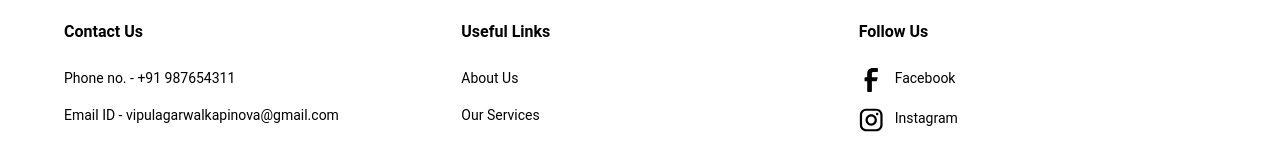
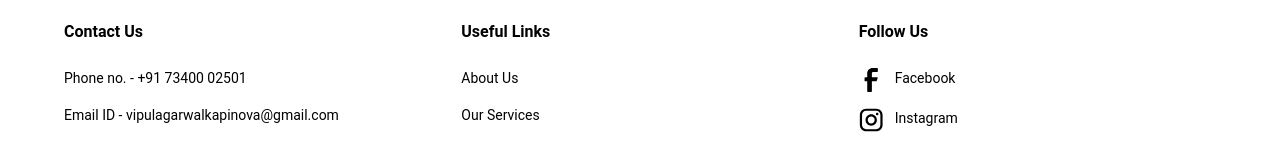
Before and after one commit to Bhati90/kapinovaweb, a React (Create React App) app: page / in a window 1280 px wide. Shown: the part 5835-5979 px from the top of the page. Built offline with nearby package versions, Linux system fonts and the light colour scheme.

Commit message:
Update Links.js

```diff
--- a/src/component/Links.js
+++ b/src/component/Links.js
@@ -10,10 +10,10 @@ const Links = () => {
 
           <div className="self-stretch flex flex-col items-start justify-start text-[0.875rem]">
             <div className="self-stretch flex flex-row items-start justify-start py-[0.5rem] px-[0rem]">
-              <div className="flex-1 relative leading-[150%]">Phone no. - +91 987654311</div>
+              <div className="flex-1 relative leading-[150%]">Phone no. -<a href='tel:+91 73400 02501' className = "text-black no-underline"> +91 73400 02501 </a></div>
             </div>
             <div className="self-stretch flex flex-row items-start justify-start py-[0.5rem] px-[0rem]">
-              <div className="flex-1 relative leading-[150%]">Email ID - vipulagarwalkapinova@gmail.com</div>
+              <div className="flex-1 relative leading-[150%]"> Email ID -<a href='mailto:vipulagarwalkapinova@gmail.com' className = "text-black no-underline"> vipulagarwalkapinova@gmail.com</a></div>
             </div>
             <div className="self-stretch flex flex-row items-start justify-start py-[0.5rem] px-[0rem]">
               <div className="flex-1 relative leading-[150%]">Address - 3, Aakar Complex, University Road,<br/> Udaipur - 313001</div>
```
